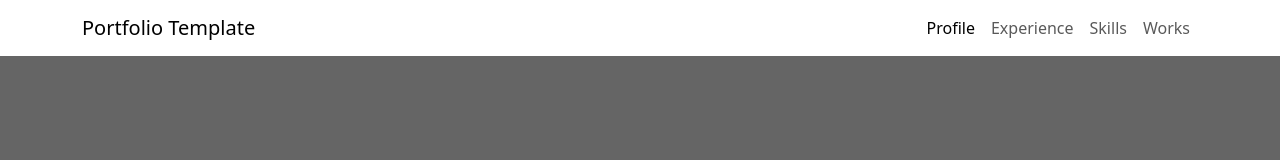
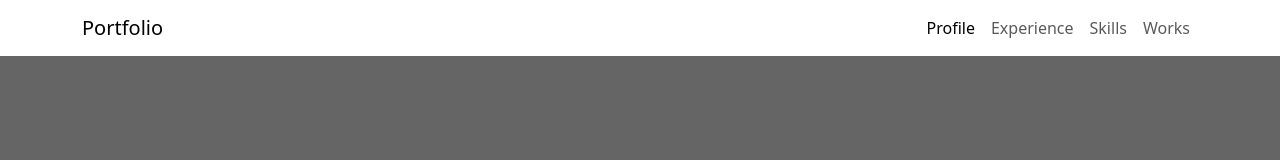
Before and after one commit to Nakashima-Kouki/Nakashima-Kouki, a plain HTML site: page index.html in a window 1280 px wide. Shown: the top 160 px of the page. Drawn offline with nearby package versions, Linux system fonts and the light colour scheme; placeholder pictures from the web are drawn by us.

Commit message:
Update navbar brand text from 'Portfolio Template' to 'Portfolio'

```diff
--- a/index.html
+++ b/index.html
@@ -48,7 +48,7 @@
     <!-- ナビバー（白色） -->
     <nav class="navbar navbar-expand-lg navbar-light bg-white shadow-sm">
         <div class="container">
-            <a class="navbar-brand" href="#">Portfolio Template</a>
+            <a class="navbar-brand" href="#">Portfolio</a>
             <button class="navbar-toggler" type="button" data-bs-toggle="collapse" data-bs-target="#navbarNav">
                 <span class="navbar-toggler-icon"></span>
             </button>
```
